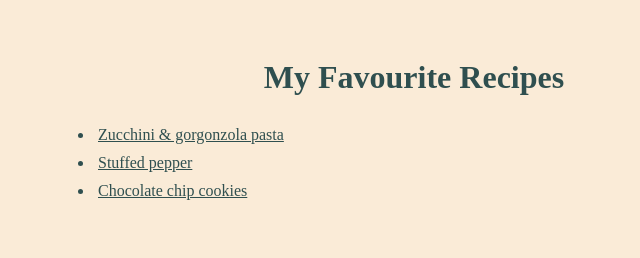
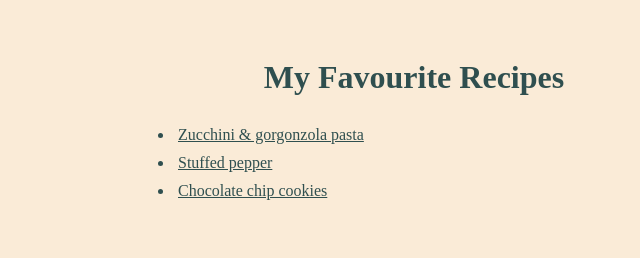
Before and after one commit to camille-lanuel/odin-recipes, a plain HTML site: page index.html in a window 1280 px wide. Shown: the whole page, without its empty margins (226-866 px from the left). Drawn offline with Linux system fonts and the light colour scheme.

Commit message:
max width is now 70ch

```diff
--- a/styles.css
+++ b/styles.css
@@ -1,7 +1,7 @@
 body{
     background-color:antiquewhite;
     color: darkslategray;
-    max-width: 45rem;
+    max-width: 70ch;
     margin: auto;
     padding:2rem .5rem;
     font-size: 1rem;
```
